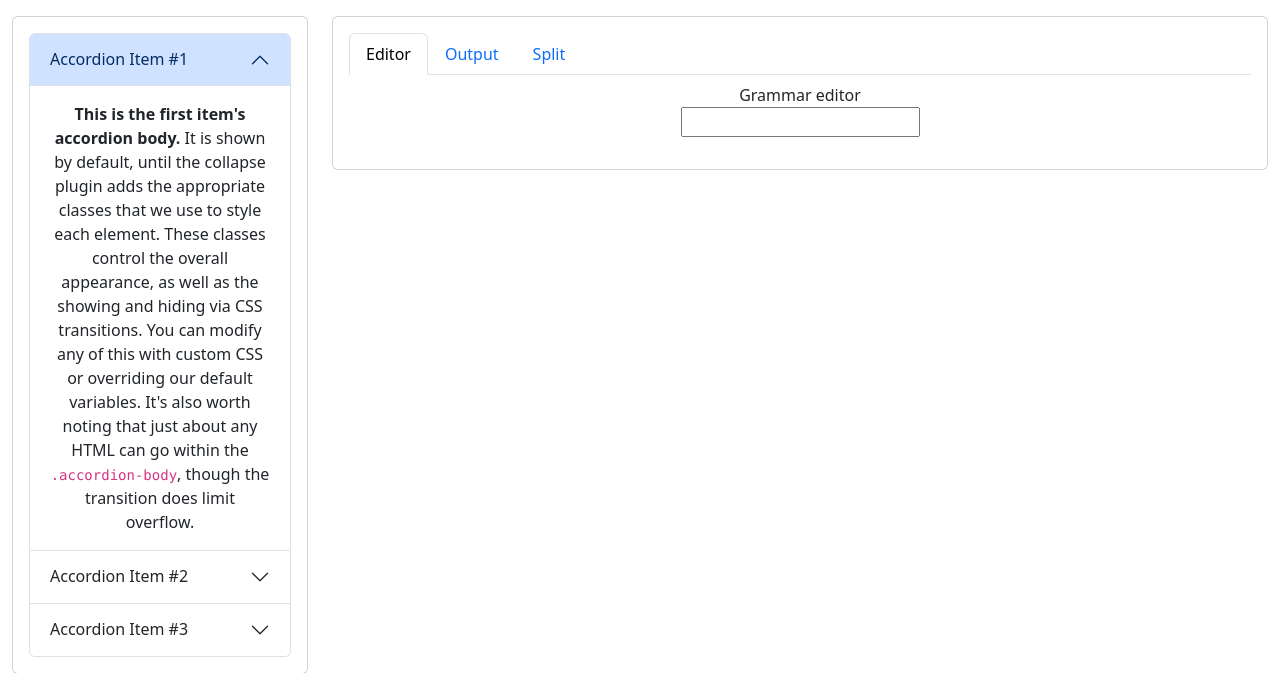
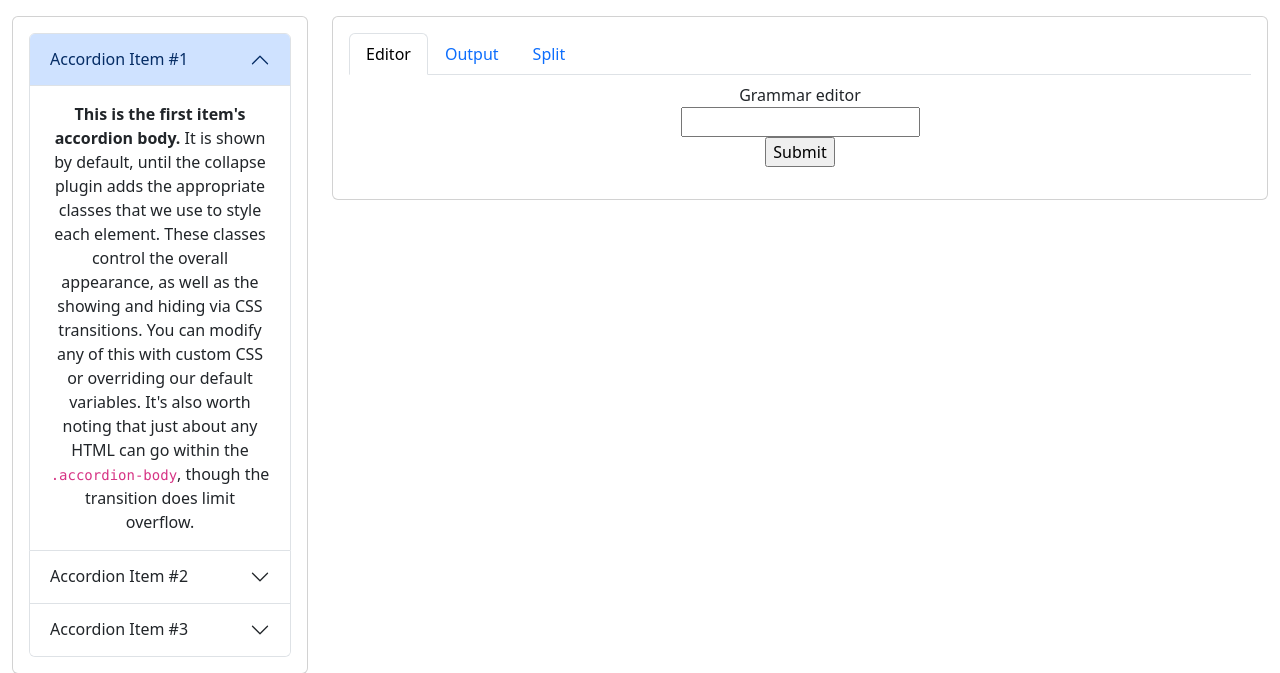
Before and after one commit to eugene-prout/ALeRT, a Flask app: template alert/templates/application/home.html in a window 1280 px wide. Shown: the part 64-737 px from the top of the page. Run offline with Flask 3, Linux system fonts and the light colour scheme; the template is opened without the code that fills it, so the values that code supplies are empty, except form fields; form fields are guessed from the names that the template uses.

Commit message:
feat: add button to generate graph
More feedback for the user so they know the graph is being generated, less strain on server for now (until we port the generating script to JavaScript locally, at a much later date)

```diff
--- a/alert/forms.py
+++ b/alert/forms.py
@@ -1,7 +1,8 @@
 from flask import request
 from flask_wtf import FlaskForm
-from wtforms import TextAreaField
+from wtforms import TextAreaField, SubmitField
 from wtforms.validators import ValidationError, DataRequired, Length
 
 class EditGrammarForm(FlaskForm):
     grammar_editor = TextAreaField('Enter Your Grammar', validators=[DataRequired()])
+    submit = SubmitField('Update Graph')
--- a/alert/templates/application/components/main_panel.html
+++ b/alert/templates/application/components/main_panel.html
@@ -32,6 +32,7 @@
                 <p>
                     {{ form.grammar_editor.label }}<br>
                     {{ form.grammar_editor(cols=100,rows=25) }}<br>
+                    {{ form.submit }}<br>
                 </p>
             </div>
             <div class="tab-pane" id="output-tab-pane" role="tabpanel"
@@ -47,6 +48,7 @@
                             <p>
                                 {{ form.grammar_editor.label }}<br>
                                 {{ form.grammar_editor(cols=60,rows=25) }}<br>
+                                {{ form.submit }}<br>
                             </p>
                         </div>
                         <div class="col-sm">
```
